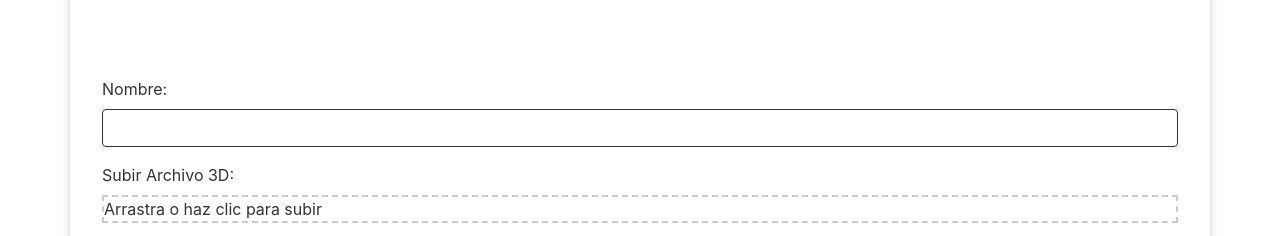
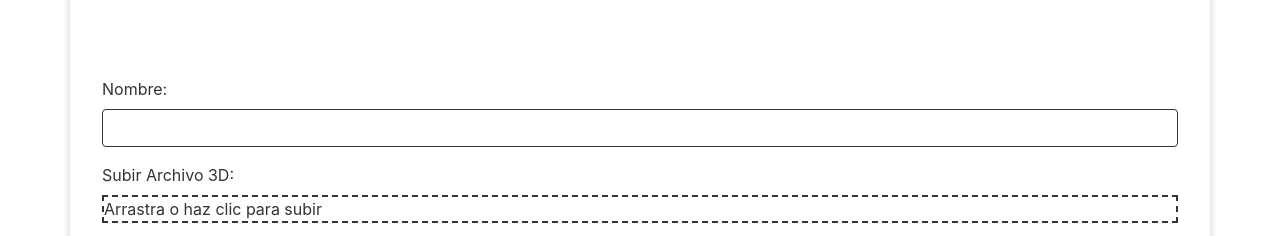
Before and after one commit to Mosekyo20/Bunka3D, a plain HTML site: page about.html in a window 1280 px wide. Shown: the part 703-939 px from the top of the page. Drawn offline with nearby package versions, Linux system fonts and the light colour scheme.

Commit message:
Update main.css

```diff
--- a/assets/css/main.css
+++ b/assets/css/main.css
@@ -37,7 +37,7 @@
 /* Zona de arrastre de archivos */
 .drop-zone {
     background: rgba(255, 255, 255, 0.9); /* Fondo casi blanco */
-    border: 2px dashed #ccc; /* Borde gris */
+    border: 2px dashed #333; /* Borde gris */
     color: #333; /* Texto oscuro */
     transition: background 0.3s, border-color 0.3s;
 }
```
